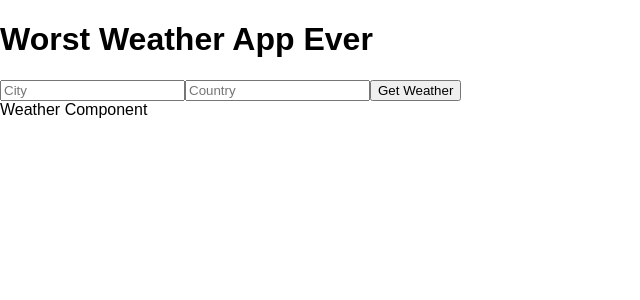
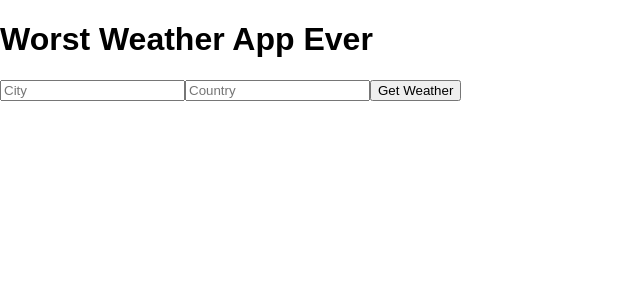
Before and after one commit to loophalen/weather-app, a React (Create React App) app in the folder weather/: page / in a window 1280 px wide. Shown: the top 300 px of the page, without its empty margins (0-640 px from the left). Built offline with nearby package versions, Linux system fonts and the light colour scheme.

Commit message:
can display temperature

```diff
--- a/weather/src/App.js
+++ b/weather/src/App.js
@@ -7,20 +7,43 @@
 
 
 class App extends React.Component {
+  state = {
+    temperature: undefined,
+    city: undefined,
+    country: undefined,
+    humidity: undefined,
+    description: undefined,
+    error: undefined
+  }
   getWeather = async (e) => {
     e.preventDefault()
     const city = e.target.elements.city.value
     const country = e.target.elements.country.value
-    const api_call = await fetch(`http://api.openweathermap.org/data/2.5/weather?q=${city},${country}&appid=${API_KEY}`)
+    const api_call = await fetch(`http://api.openweathermap.org/data/2.5/weather?q=${city},${country}&appid=${API_KEY}&units=imperial`)
     const data = await api_call.json()
     console.log(data)
+    this.setState({
+      temperature: data.main.temp,
+      city: data.main,
+      country: data.sys.country,
+      humidity: data.main.humidity,
+      description: data.weather[0].description,
+      error: ""
+    })
   }
   render(){
     return(
       <div>
         <Titles />
         <Form getWeather={this.getWeather} />
-        <Weather />
+        <Weather
+        temperature={this.state.temperature}
+        city={this.state.city}
+        country={this.state.country}
+        humidity={this.state.humidity}
+        description={this.state.description}
+        error={this.state.error}
+         />
       </div>
     )
   }
--- a/weather/src/components/Weather.js
+++ b/weather/src/components/Weather.js
@@ -3,7 +3,9 @@
 class Weather extends React.Component{
     render(){
         return(
-            <div>Weather Component</div>
+            <div>
+                {this.props.temperature}
+            </div>
         )
     }
 }
```
